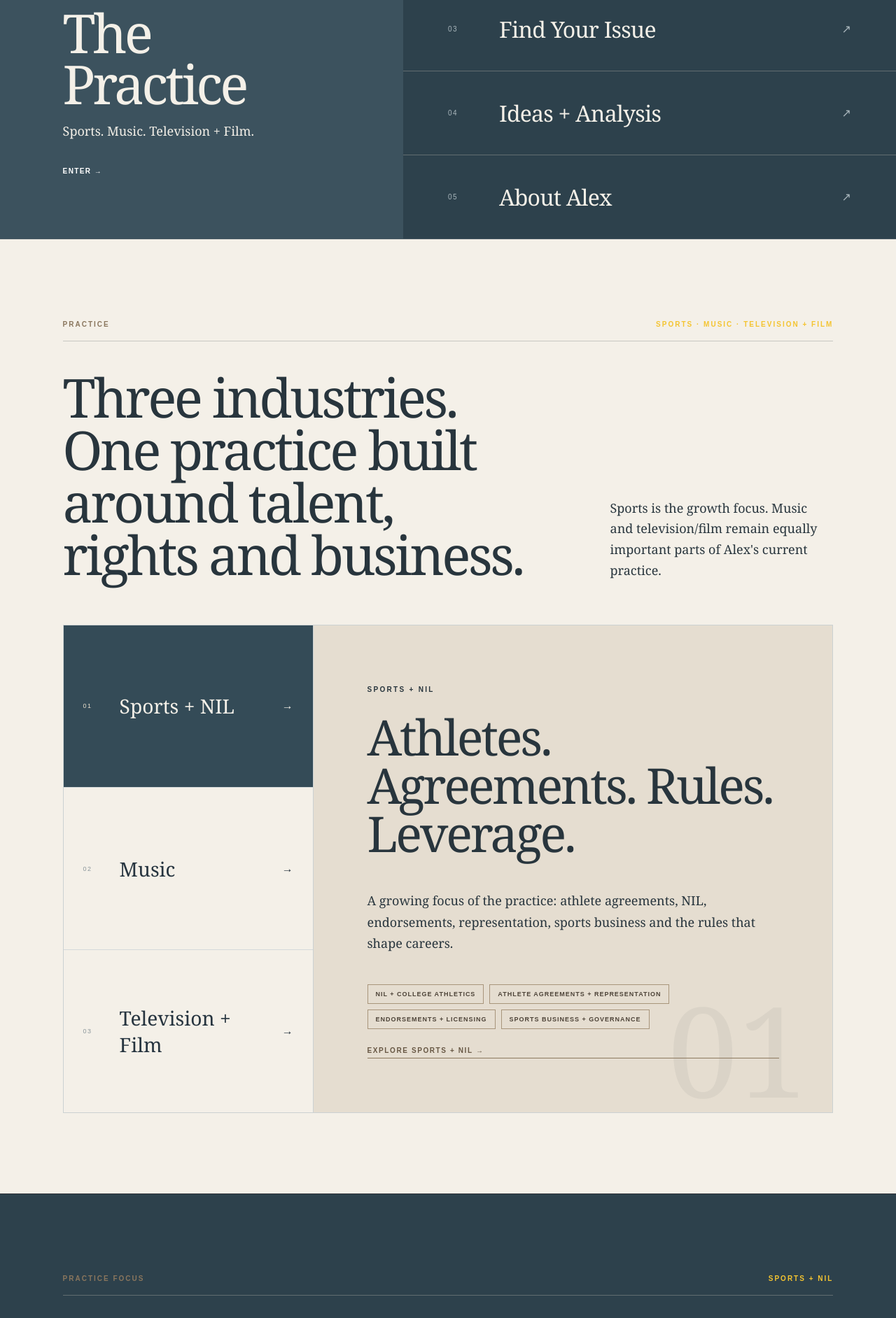
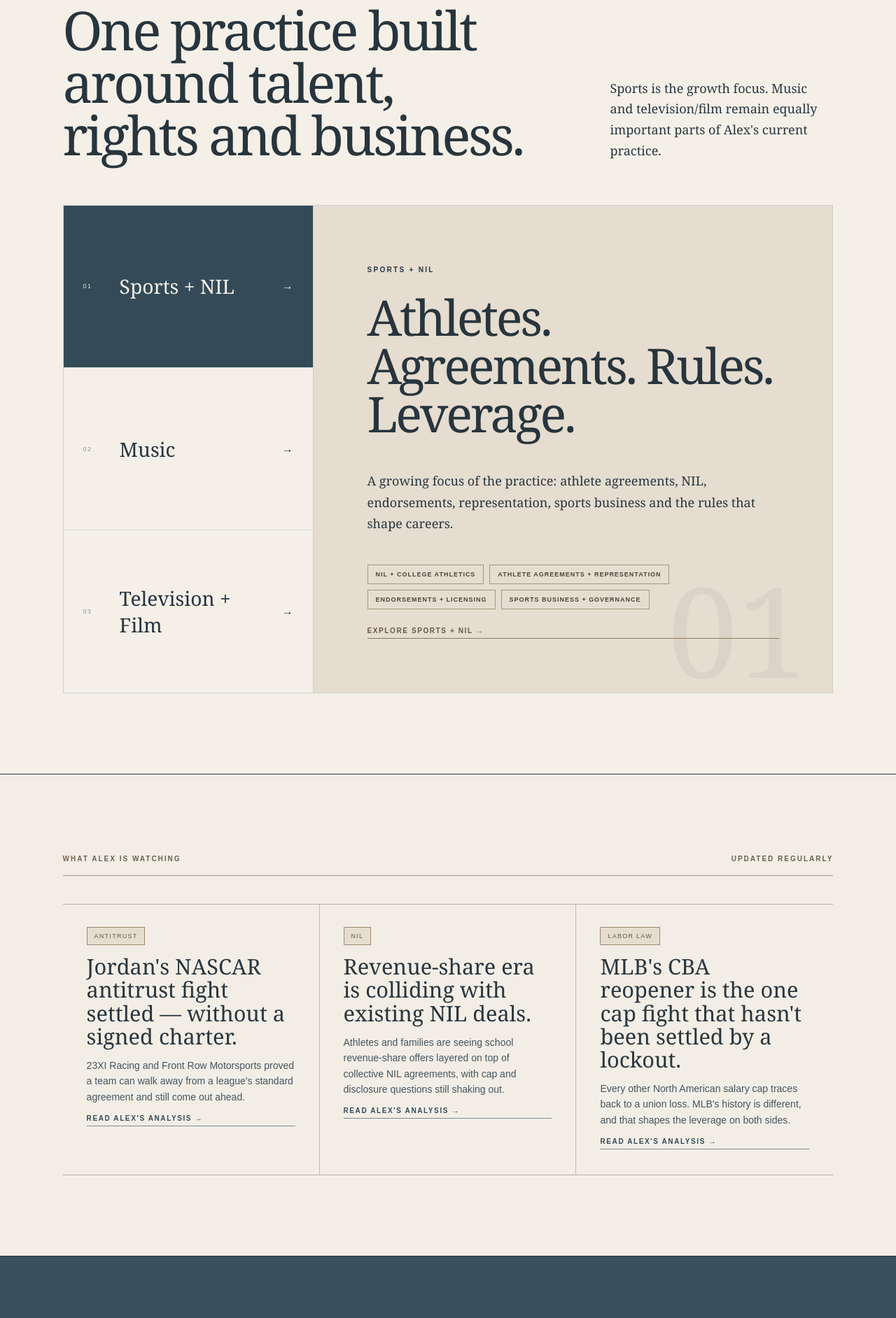
Before and after one commit to alexkaglew-ux/legal-audit, a React (Vite) app: page / in a window 1280 px wide. Shown: the part 1256-3140 px from the top of the page at 70% size. Built offline with nearby package versions, Linux system fonts and the light colour scheme.

Commit message:
Simplify homepage into continuous world

```diff
--- a/src/App.jsx
+++ b/src/App.jsx
@@ -1,12 +1,9 @@
 import SiteHeader from "./components/SiteHeader.jsx";
 import Hero from "./components/Hero.jsx";
-import WorldNav from "./components/WorldNav.jsx";
 import PracticeWorlds from "./components/PracticeWorlds.jsx";
 import WatchingRail from "./components/WatchingRail.jsx";
-import SportsNilSection from "./components/SportsNilSection.jsx";
 import IssueExplorer from "./components/IssueExplorer.jsx";
 import InsightsFeed from "./components/InsightsFeed.jsx";
-import LegalAuditModule from "./components/LegalAuditModule.jsx";
 import AboutPreview from "./components/AboutPreview.jsx";
 import BooksEducation from "./components/BooksEducation.jsx";
 import ContactSection from "./components/ContactSection.jsx";
@@ -17,15 +14,12 @@ export default function App() {
     <main>
       <SiteHeader />
       <Hero />
-      <WorldNav />
       <PracticeWorlds />
-      <SportsNilSection />
       <WatchingRail />
       <IssueExplorer />
       <InsightsFeed />
       <AboutPreview />
       <BooksEducation />
-      <LegalAuditModule />
       <ContactSection />
       <SiteFooter />
     </main>
```
